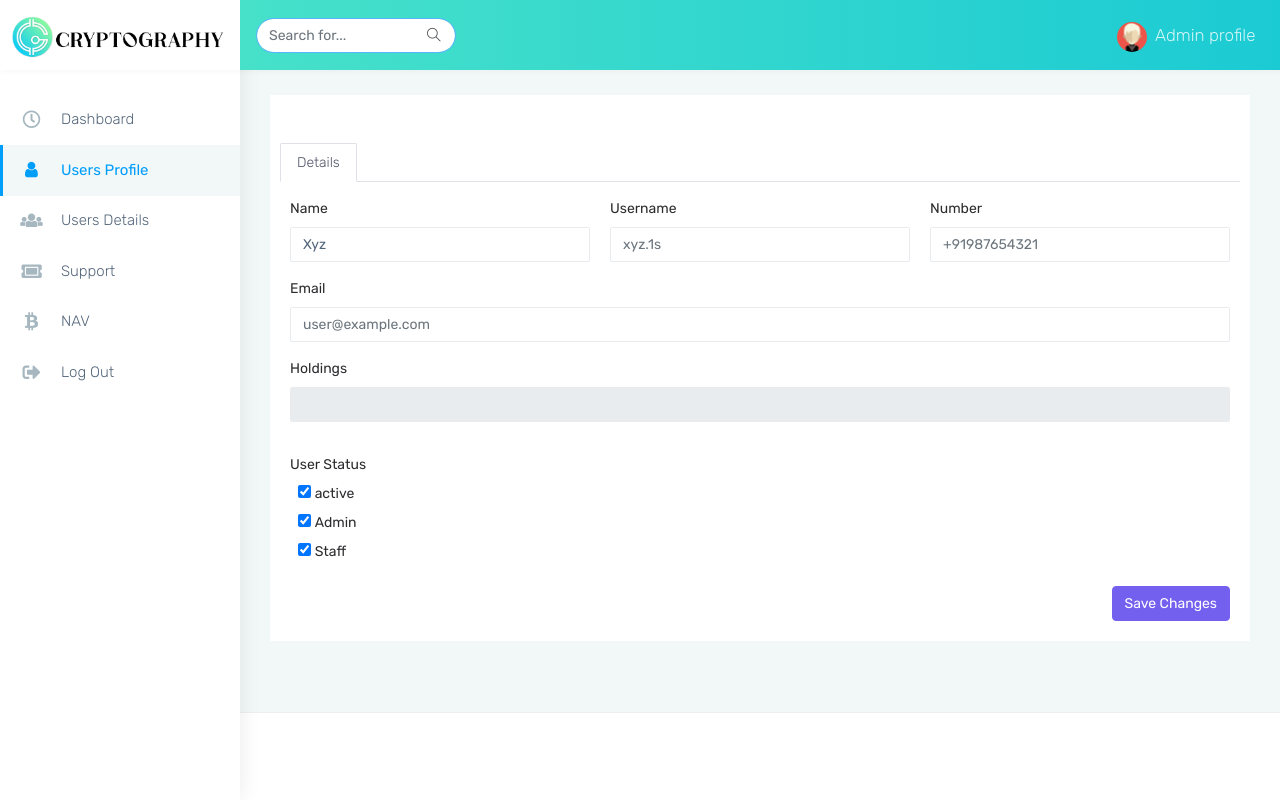
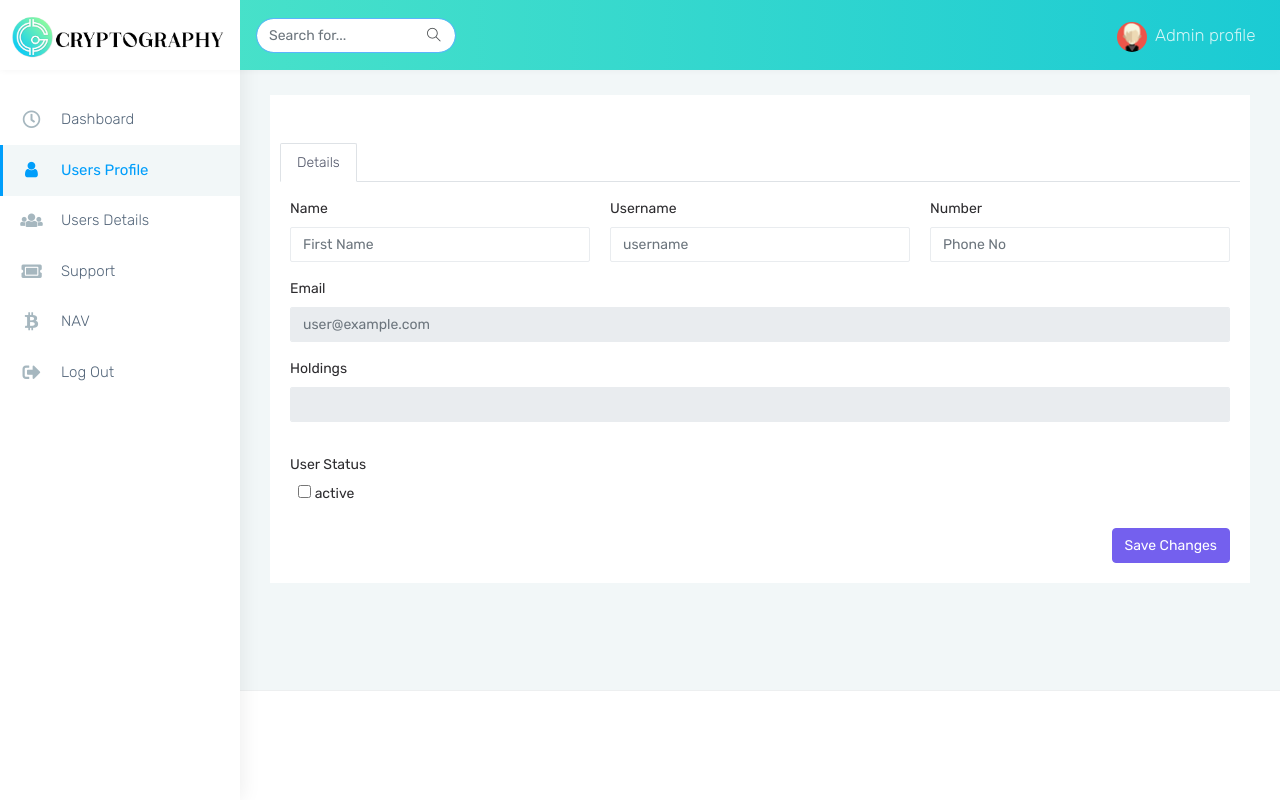
Before and after one commit to MS-Patel/cryptography, a Django app: page /adminprofile in a window 1280 px wide. Run offline with Django 4.2, Linux system fonts and the light colour scheme; some libraries are stand-ins or nearby versions.

Commit message:
tg cts details c&s

```diff
--- a/templates/admin/adminprofile.html
+++ b/templates/admin/adminprofile.html
@@ -35,7 +35,7 @@
                                 </ul>
                                 <div class="tab-content pt-3">
                                     <div class="tab-pane active">
-                                        <form class="form" action = "{% url 'app:adminprofile' %}" method="POST>
+                                        <form class="form" action = "{% url 'app:adminprofile' list.id %}" method="POST">
                                             {% csrf_token %}
                                             <div class=" row">
                                             <div class="col">
@@ -44,21 +44,21 @@
                                                         <div class="form-group">
                                                             <label> Name</label>
                                                             <input class="form-control" type="text" name="fname"
-                                                                placeholder="Xyz" value="Xyz">
+                                                                placeholder="First Name" value="{{list.fname}}">
                                                         </div>
                                                     </div>
                                                     <div class="col">
                                                         <div class="form-group">
                                                             <label>Username</label>
                                                             <input class="form-control" type="text" name="username"
-                                                                placeholder="xyz.1s" value="{{list.0.username}}">
+                                                                placeholder="username" value="{{list.username}}">
                                                         </div>
                                                     </div>
                                                     <div class="col">
                                                         <div class="form-group">
                                                             <label>Number</label>
                                                             <input class="form-control" type="number" name="pnum"
-                                                                placeholder="+91987654321" value="{{list.2.phone}}">
+                                                                placeholder="Phone No" value="{{list.phone}}">
                                                         </div>
                                                     </div>
                                                 </div>
@@ -66,8 +66,8 @@
                                                     <div class="col">
                                                         <div class="form-group">
                                                             <label>Email</label>
-                                                            <input class="form-control" type="text"
-                                                            value="{{list.0.email}}"    placeholder="user@example.com">
+                                                            <input class="form-control"  type="email" name="email"
+                                                            value="{{list.email}}" placeholder="user@example.com" readonly>
                                                         </div>
                                                     </div>
                                                 </div>
@@ -76,7 +76,7 @@
                                                         <div class="form-group">
                                                             <label>Holdings</label>
                                                             <input class="form-control" type="number"
-                                                             value="{{port.0.total_portfolio}}" placeholder="" readonly>
+                                                             value="{{port.total_portfolio}}" placeholder="" readonly>
                                                         </div>
                                                     </div>
                                                 </div>
@@ -89,25 +89,9 @@
                                                 <div class="custom-controls-stacked px-2">
                                                     <div class="custom-control custom-checkbox">
                                                         <input type="checkbox" class="custom-control-input"
-                                                            id="notifications-blog" checked="">
+                                                            id="notifications-blog"  m,k>
                                                         <label class="custom-control-label"
                                                             for="notifications-blog">active</label>
-                                                    </div>
-                                                </div>
-                                                <div class="custom-controls-stacked px-2">
-                                                    <div class="custom-control custom-checkbox">
-                                                        <input type="checkbox" class="custom-control-input"
-                                                            id="notifications-blog" checked="no">
-                                                        <label class="custom-control-label"
-                                                            for="notifications-blog">Admin</label>
-                                                    </div>
-                                                </div>
-                                                <div class="custom-controls-stacked px-2">
-                                                    <div class="custom-control custom-checkbox">
-                                                        <input type="checkbox" class="custom-control-input"
-                                                            id="notifications-blog" checked="">
-                                                        <label class="custom-control-label"
-                                                            for="notifications-blog">Staff</label>
                                                     </div>
                                                 </div>
                                             </div>
```
